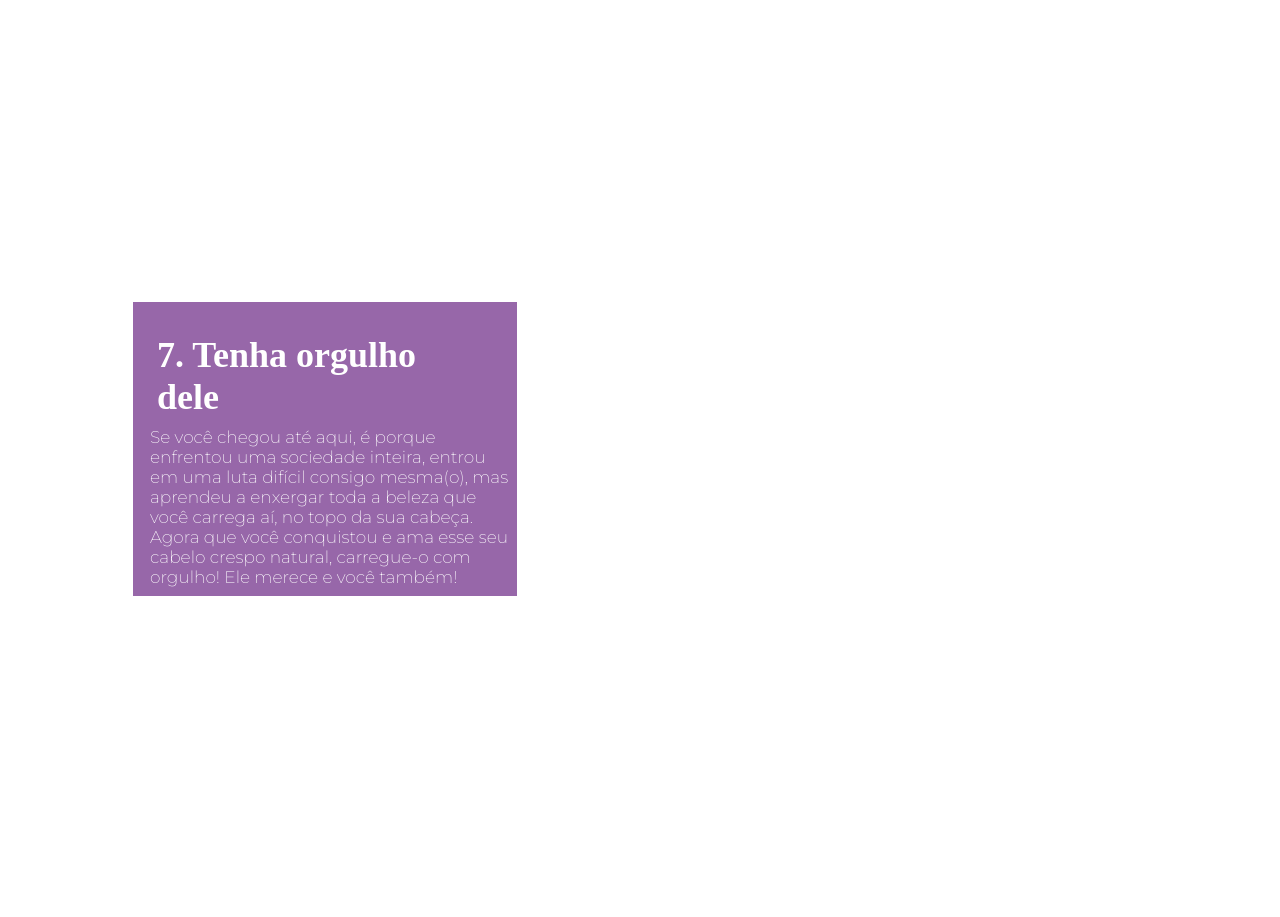
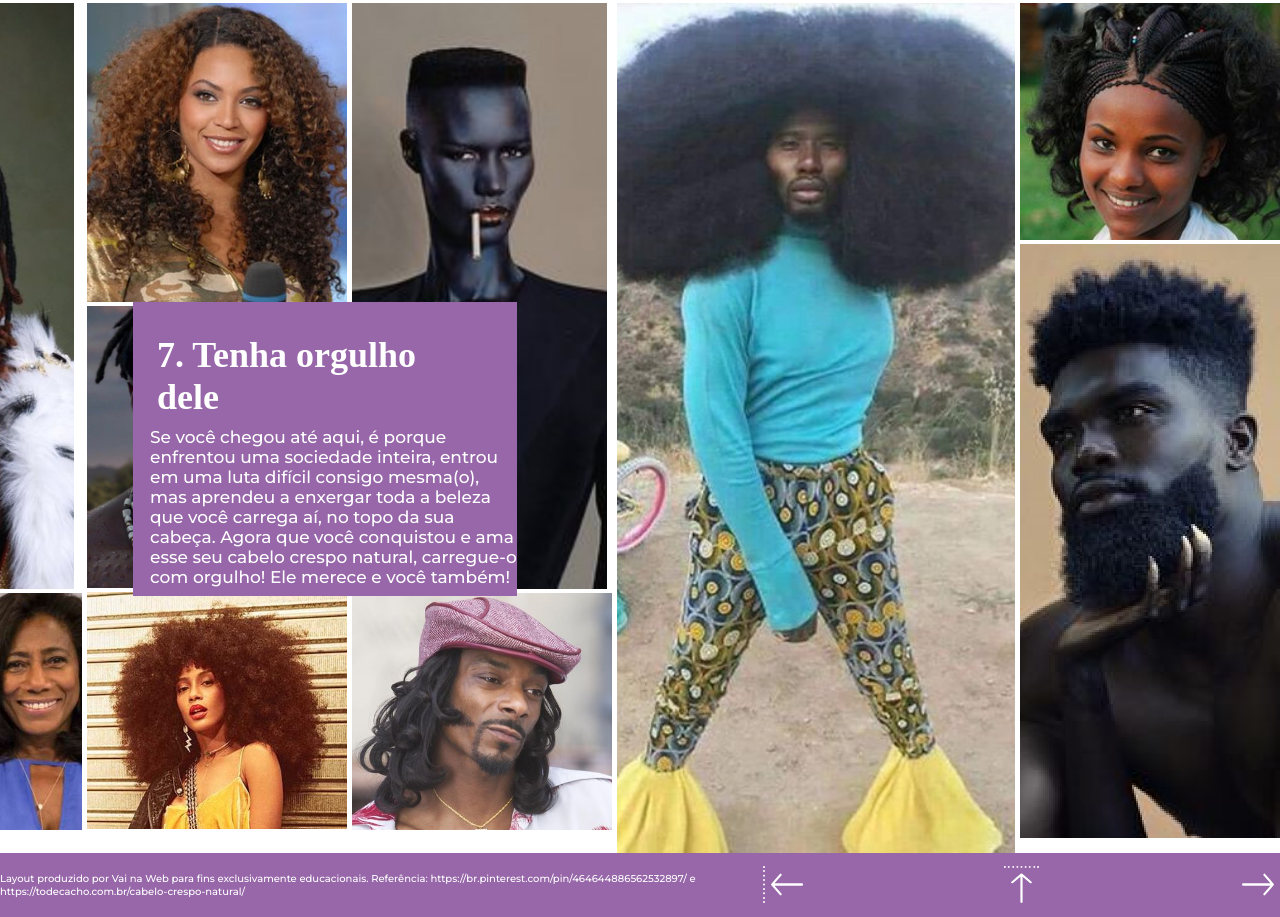
Before and after one commit to Alanf3878/desafio-final-crespos, a plain HTML site: page index.html in a window 1280 px wide. Shown: the part 3766-4683 px from the top of the page. Before the commit the page ends 4362 px from the top, so only its background shows below. Drawn offline with Linux system fonts and the light colour scheme.

Commit message:
adicinando-footer+grid

```diff
--- a/index.html
+++ b/index.html
@@ -226,9 +226,51 @@
             </div>
         </section>
 
+        <section class="container-grid">
+            <div>
+                <img class="img52" src="imagens/NoPath - Copia (52).png" alt="">
+                <img src="imagens/gloriamaria.png" alt="">
+            </div>
+            <div class="img-grid">
+                <img src="imagens/NoPath - Copia (54).png" alt="">
+                <img src="imagens/NoPath - Copia (53).png" alt="">
+                <img src="imagens/NoPath - Copia (14).png" alt="">
+            </div>
+            <div>
+                <img class="img11" src="imagens/NoPath - Copia (11).png" alt="">
+                <img src="imagens/cabelo snoopydog.png" alt="">
+
+            </div>
+
+            <img class="img10" src="imagens/NoPath - Copia (10).png" alt="">
+            <div>
+                <img src="imagens/NoPath - Copia (12).png" alt="">
+                <img src="imagens/NoPath - Copia (9).png" alt="">
+
+
+            </div>
+
+        </section>
+
     </main>
 
     <footer>
+        <div class="container-f">
+            <p>Layout produzido por Vai na Web para fins exclusivamente educacionais. Referência:
+                https://br.pinterest.com/pin/464644886562532897/ e https://todecacho.com.br/cabelo-crespo-natural/</p>
+
+                <ul class="ul-footer">
+                    <li>
+                <img src="imagens/Grupo 7.svg" alt="">
+                    </li>
+                    <li>
+                        <img src="imagens/Grupo 5.svg" alt="">
+                    </li>
+                    <li>
+                        <img src="imagens/Grupo 6.svg" alt="">
+                    </li>
+                </ul>
+        </div>
 
     </footer>
 </body>
--- a/style.css
+++ b/style.css
@@ -120,13 +120,6 @@ h1{
 }
 
 
-
-
-
-section{
-    width: 100vh;
-    height: 100vw;
-}
 
 .box0{
     height: 30vw;
@@ -444,7 +437,7 @@ section{
     color: white;
     font-size: 17px;
     font-family: 'Montserrat', sans-serif;
-    font-weight: 100;
+    font-weight: 100px;
     margin-left: 1em;
 
 
@@ -454,7 +447,7 @@ section{
     width: 50%;
     height: 100%;
     display: flex;
-    align-items: center;
+    align-items: flex-end;
     justify-content: center;
 
 }
@@ -487,3 +480,53 @@ section{
     height: 54vw;
     margin-bottom: 2rem;
 }
+
+.container-grid{
+
+   display: grid;
+   grid-template-columns: 0fr 0fr 0fr 0fr 0fr;
+   grid-gap:5px;
+   margin-top: 3rem;
+   display: flex;
+   justify-content: flex-end;
+}
+
+
+
+
+.img10{
+
+
+
+}
+
+
+.img52{
+    width:390px;
+
+}
+
+.img11{
+    width: 255px;
+
+}
+
+.container-f{
+
+    background-color:#9767A9 ;
+    width: 100%;
+    height: 5vw;
+    color: white;
+    font-size: 10px;
+    font-family: 'Montserrat', sans-serif;
+    font-weight: 100px;
+    display: flex;
+    align-items: center;
+    justify-content: center;
+}
+
+.ul-footer{
+
+    display: flex;
+
+}
```
Also changed, not shown: imagens/NoPath - Copia (14).png (added), imagens/NoPath - Copia (14)@2x.png (added), 1 other file.
